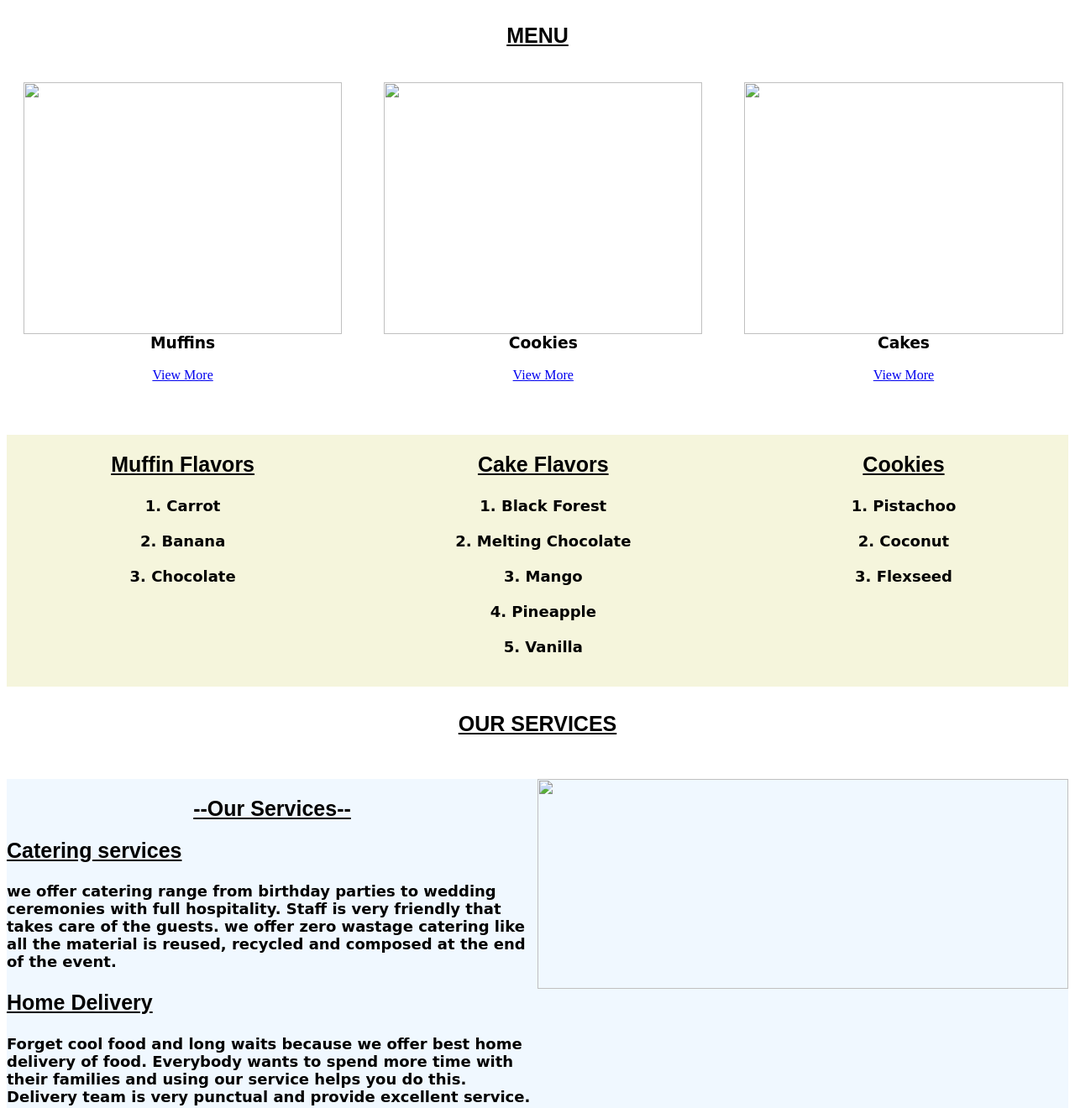
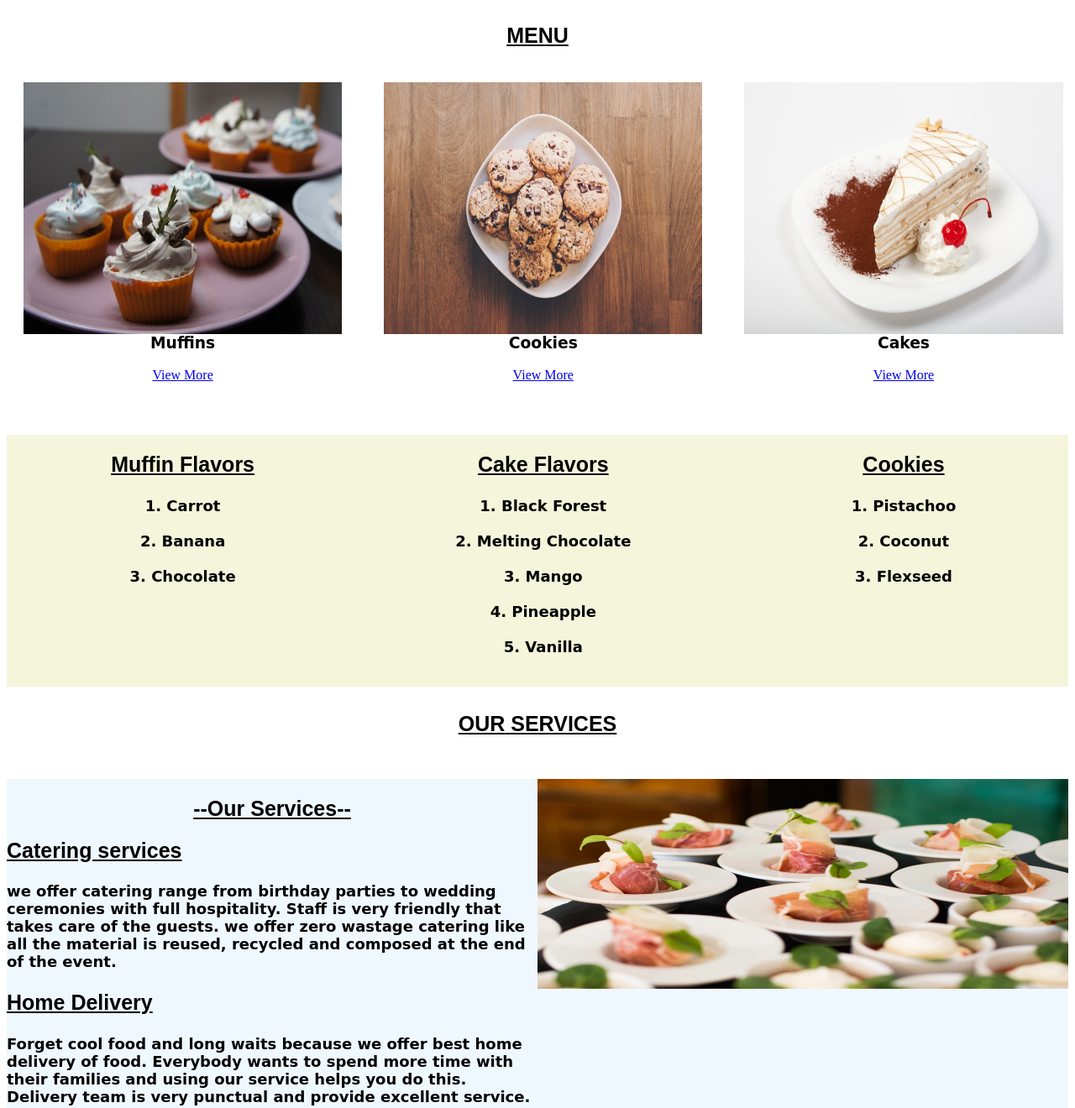
Before and after one commit to gurwinder7/bakery, a plain HTML site: page index.html in a window 1280 px wide. Shown: the part 630-1950 px from the top of the page at 84% size. Drawn offline with Linux system fonts and the light colour scheme.

Commit message:
Update index.html

```diff
--- a/index.html
+++ b/index.html
@@ -70,17 +70,17 @@
 
         <div class="main" style="height:400px; width:100%; margin-top: 20px">
             <div style="height:300px; width:30%; float:left; margin-left: 20px">
-             <img src="/bakery/muffins.jpeg"; height="300px"; width="100%"; align="left";>
+             <img src="/bakery/Images/muffins.jpeg"; height="300px"; width="100%"; align="left";>
                 <h3>Muffins</h3>
                 <a href="#muffins">View More</a>
             </div>
              <div style="height:300px; width:30%; float:left; margin-left: 50px">
-             <img src="/bakery/cookies.jpeg"; height="300px"; width="100%"; align="left";>
+             <img src="/bakery/Images/cookies.jpeg"; height="300px"; width="100%"; align="left";>
                  <h3>Cookies</h3>
                 <a href="#cookies" class="h3">View More</a>
             </div>
             <div style="height:300px; width:30%; float:left; margin-left: 50px">
-             <img src="/bakery/cake.jpeg"; height="300px"; width="100%"; align="left";>
+             <img src="/bakery/Images/cake.jpeg"; height="300px"; width="100%"; align="left";>
                 <h3>Cakes</h3>
                 <a href="#cake" class="h3">View More</a>
 
@@ -129,7 +129,7 @@
 
          </div>
             <div style="height:350px; width:50%; float:left">
-            <img src="/bakery/catering2.jpg"; height="250px"; width="100%">
+            <img src="/bakery/Images/catering2.jpg"; height="250px"; width="100%">
             </div>
 
         </div>
@@ -145,7 +145,7 @@
             </div>
 
              <div style="height:400px; width:50%; background-color:lavender; float:left;">
-                <img src="/bakery/about.jpg"; height="400px"; width="100%">
+                <img src="/bakery/Images/about.jpg"; height="400px"; width="100%">
             </div>
 
 
```
